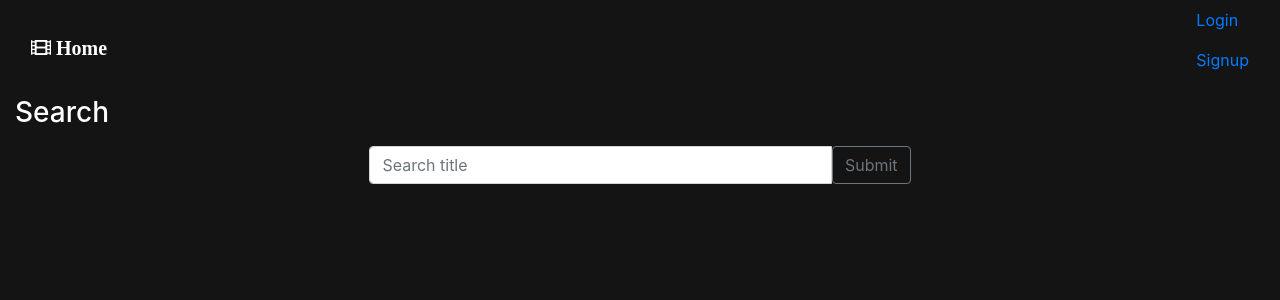
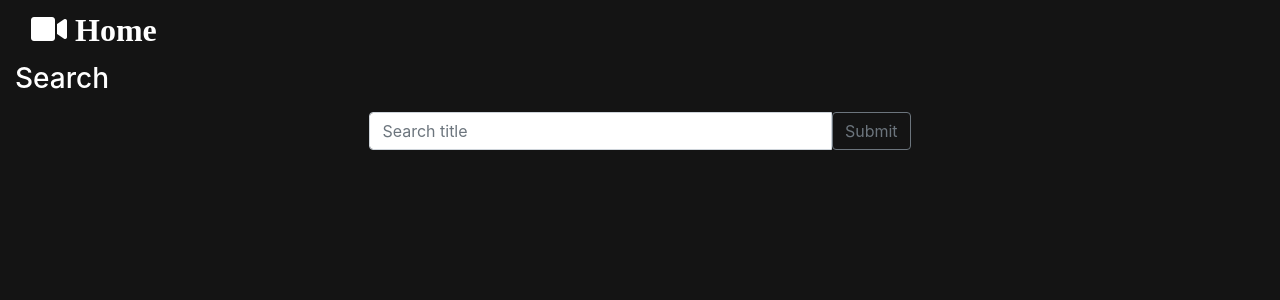
Before and after one commit to camilamboaventura/MovieJunkie, a React (Create React App) app: page / in a window 1280 px wide. Shown: the top 300 px of the page. Built offline with nearby package versions, Linux system fonts and the light colour scheme.

Commit message:
second path initiated

```diff
--- a/src/Components/App.js
+++ b/src/Components/App.js
@@ -1,8 +1,10 @@
 import "bootstrap/dist/css/bootstrap.min.css";
 import { BrowserRouter, Route } from "react-router-dom";
 
+
 import Navbar from "./Navbar";
 import Home from "./Home";
+import SeeMoreDetails from "./SeeMoreDetails"
 
 function App() {
   return (
@@ -10,6 +12,7 @@ function App() {
       <BrowserRouter>
         <Navbar />
         <Route exact path="/" component={Home} />
+        <Route path="/details/:type/:id" component={SeeMoreDetails}/>
       </BrowserRouter>
     </div>
   );
--- a/src/Components/Navbar.js
+++ b/src/Components/Navbar.js
@@ -6,9 +6,9 @@ function Navbar() {
     <nav style={{ backgroundColor: "#141414" }} className="navbar navbar-light">
       <div className="container-fluid">
         <Link className="navbar-brand" to="/" style={{ color: "white" }}>
-          <i className="fas fa-film"> Home</i>
+        <i className="fas fa-video homeLogo"> Home </i>
         </Link>
-        <div className="navbar-end">
+        {/* <div className="navbar-end">
           <div className="navbar-item">
             <div className="field is-grouped">
               <p className="control">
@@ -23,7 +23,7 @@ function Navbar() {
               </p>
             </div>
           </div>
-        </div>
+        </div> */}
       </div>
     </nav>
   );
--- a/src/Components/SeeDetailsModal.js
+++ b/src/Components/SeeDetailsModal.js
@@ -1,5 +1,6 @@
 import React from "react";
 import { Modal, Button } from "react-bootstrap";
+import { Link } from "react-router-dom"
 
 const style = {
   backgroundColor: "#141414",
@@ -51,7 +52,9 @@ function SeeDetailsModal(props) {
             Delete
           </Button>
         ) : null}
-        <Button onClick={props.onHide}>Close</Button>
+        <Link to={`/details/${props.currentlySelected.type}/${props.currentlySelected.id}`}>
+        <Button onClick={props.onHide}>More info</Button>
+        </Link>
       </Modal.Footer>
     </Modal>
   );
--- /dev/null
+++ b/src/Components/SeeMoreDetails.js
@@ -0,0 +1,32 @@
+import { Component } from "react";
+import axios from "axios";
+
+class SeeMoreDetails extends Component {
+  state = {
+    mediaDetails: {},
+
+  };
+
+  componentDidMount = async () => {
+      console.log(this.props.match.params.id)
+    try {
+      const moviesResponse = await axios.get(
+        `https://api.themoviedb.org/3/movie/${this.props.match.params.id}?api_key=125c6992a7675d6c3e35696ea71a8c59`
+      );
+      const seriesResponse = await axios.get(
+        `https://api.themoviedb.org/3/tv/${this.props.match.params.id}?api_key=125c6992a7675d6c3e35696ea71a8c59`
+      );
+      const finalResponse = moviesResponse ? moviesResponse : seriesResponse
+      console.log(finalResponse.data)
+      this.setState({ mediaDetails: { ...finalResponse.data } });
+    } catch (err) {
+      console.error(err);
+    }
+  };
+
+  render() {
+    return <div>Details</div>;
+  }
+}
+
+export default SeeMoreDetails;
--- a/src/index.css
+++ b/src/index.css
@@ -42,3 +42,7 @@ body {
   /* background-color: #141414; */
   color: #141414;
 }
+
+.homeLogo {
+  font-size:  2rem;
+}
```
